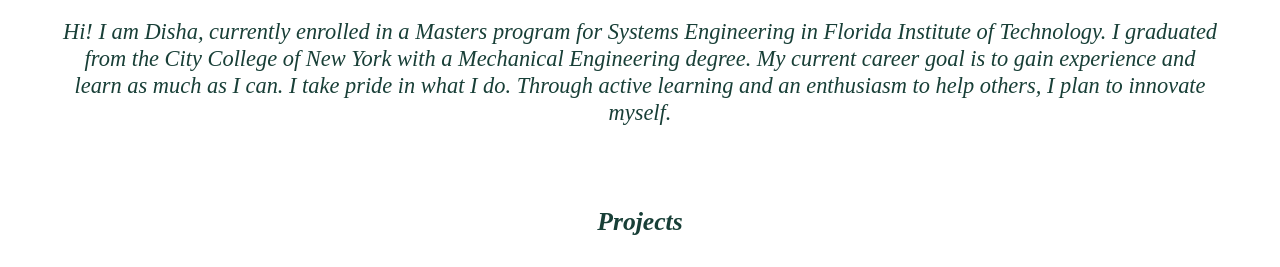
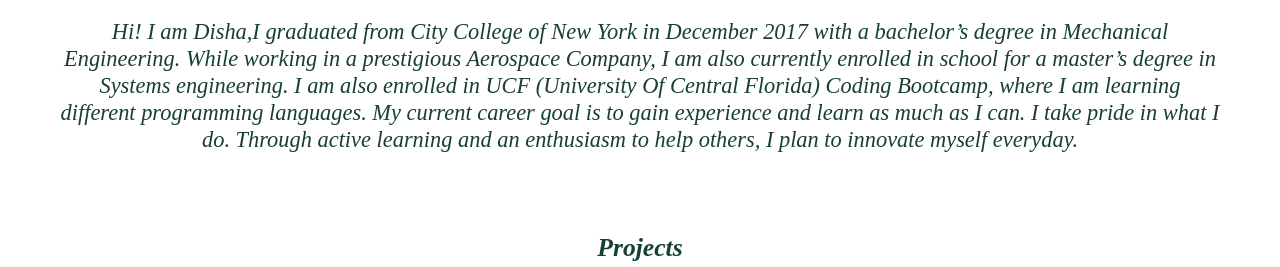
Before and after one commit to Disha2022/disha-portfolio, a plain HTML site: page index.html in a window 1280 px wide. Shown: the part 464-731 px from the top of the page. Drawn offline with nearby package versions, Linux system fonts and the light colour scheme.

Commit message:
Updated section for about me

```diff
--- a/index.html
+++ b/index.html
@@ -45,12 +45,9 @@
         <nav>
             <h2>About Me</h2>
             <p>
-                Hi! I am Disha, currently enrolled in a Masters program for Systems Engineering in Florida Institute of
-                Technology.
-                I graduated from the City College of New York with a Mechanical Engineering degree.
-                My current career goal is to gain experience and learn as much as I can.
-                I take pride in what I do. Through active learning and an enthusiasm to help others, I plan to innovate
-                myself.
+                Hi! I am Disha,I graduated from City College of New York in December 2017 with a bachelor’s degree in Mechanical Engineering.
+                While working in a prestigious Aerospace Company, I am also currently enrolled in school for a master’s degree in Systems engineering. I am also enrolled in UCF (University Of Central Florida) Coding Bootcamp, where I am learning different programming languages.
+                My current career goal is to gain experience and learn as much as I can. I take pride in what I do. Through active learning and an enthusiasm to help others, I plan to innovate myself everyday.
             </p>
 
         </nav>
```
